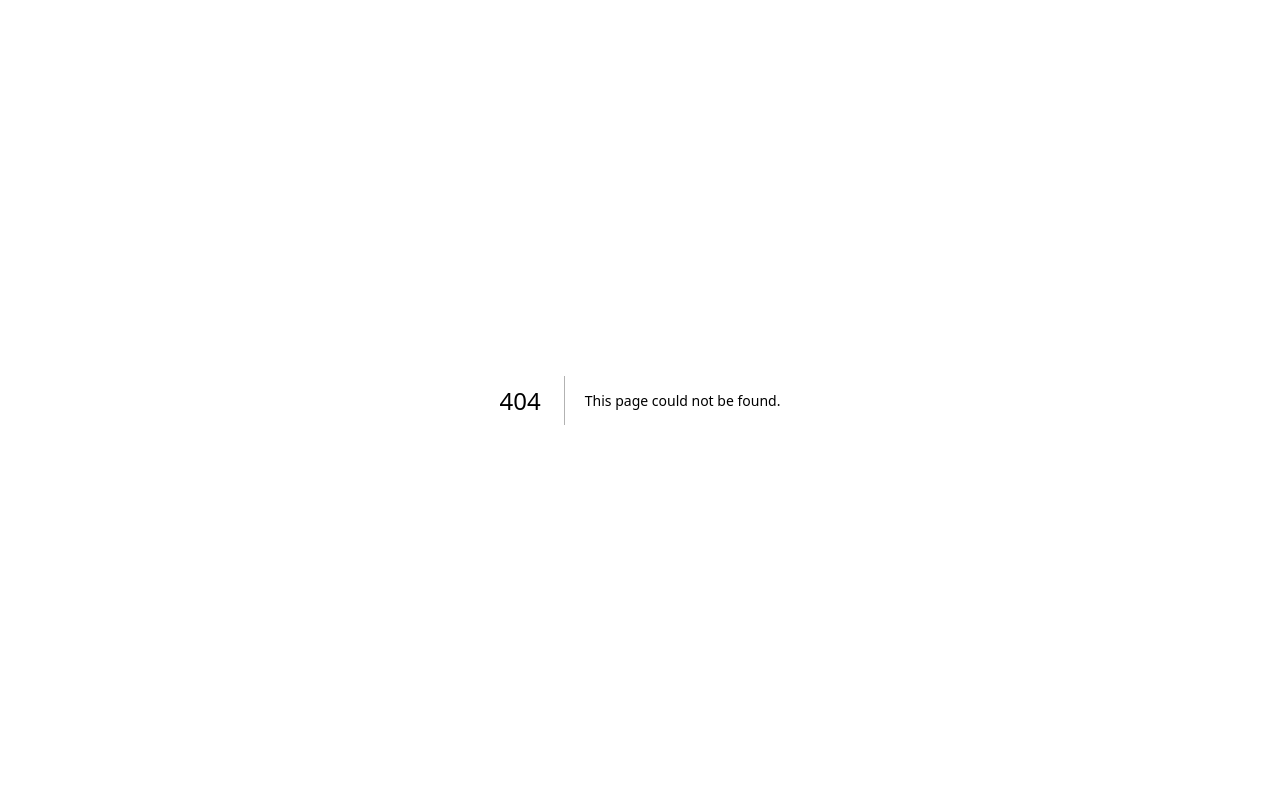
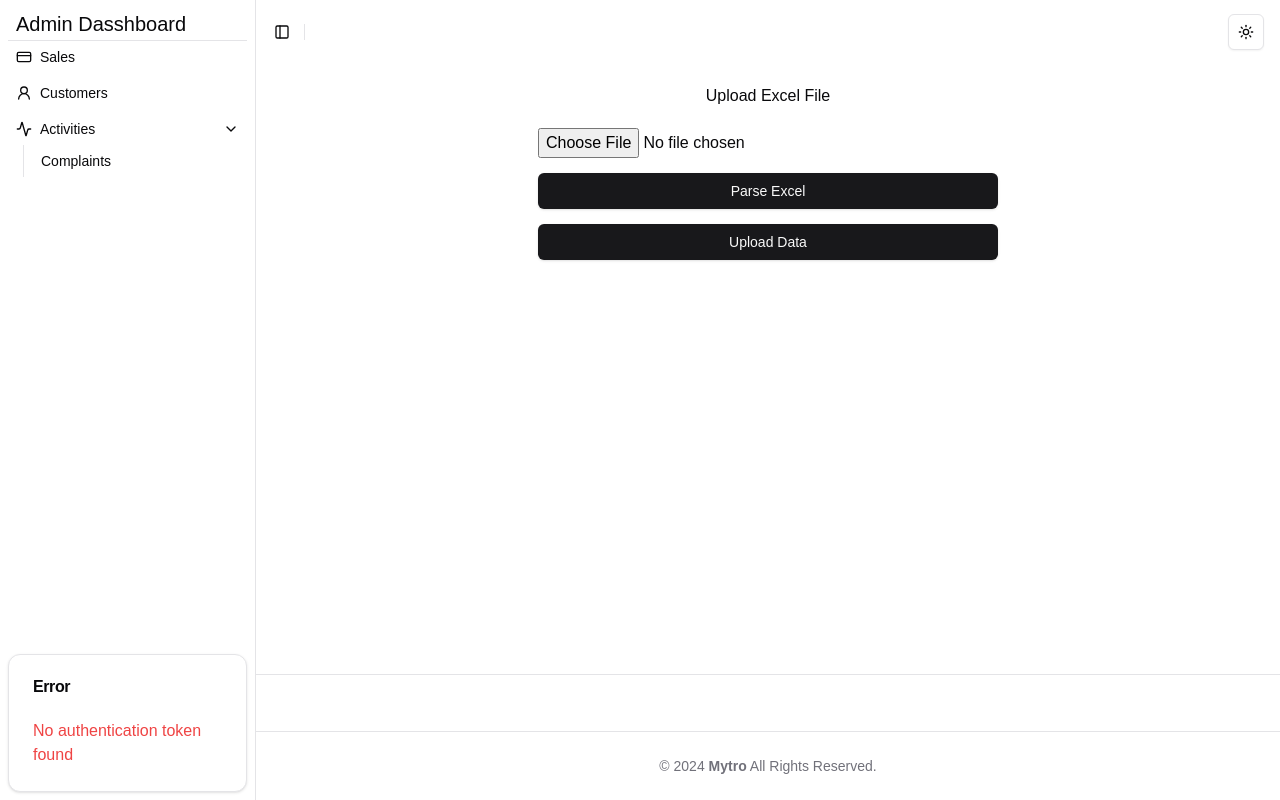
Before and after one commit to Tirth-chokshi/crm-frontend, a Next.js app: page /dashboard/customers/bulk in a window 1280 px wide. Before the commit this address had no page. Built offline with nearby package versions, Linux system fonts and the light colour scheme.

Commit message:
bulk upload page created

```diff
--- /dev/null
+++ b/src/app/dashboard/customers/bulk/page.jsx
@@ -0,0 +1,101 @@
+"use client";
+import React, { useState } from "react";
+import { Button } from "@/components/ui/button";
+import * as XLSX from "xlsx";
+
+export default function UploadExcelPage() {
+  const [selectedFile, setSelectedFile] = useState(null);
+  const [parsedData, setParsedData] = useState([]);
+  const [uploading, setUploading] = useState(false);
+
+  const handleFileChange = (e) => {
+    const file = e.target.files[0];
+    setSelectedFile(file);
+  };
+
+  const parseExcel = async () => {
+    if (!selectedFile) {
+      alert("Please upload an Excel file.");
+      return;
+    }
+
+    const reader = new FileReader();
+    reader.onload = (e) => {
+      const data = new Uint8Array(e.target.result);
+      const workbook = XLSX.read(data, { type: "array" });
+      const sheetName = workbook.SheetNames[0];
+      const worksheet = workbook.Sheets[sheetName];
+      const jsonData = XLSX.utils.sheet_to_json(worksheet);
+
+      setParsedData(jsonData);
+      console.log("Parsed Data:", jsonData);
+    };
+
+    reader.readAsArrayBuffer(selectedFile);
+  };
+
+  const uploadData = async () => {
+    if (parsedData.length === 0) {
+      alert("No data to upload. Please parse the Excel file first.");
+      return;
+    }
+
+    setUploading(true);
+    try {
+      const response = await fetch("http://localhost:8000/customers/bulk", {
+        method: "POST",
+        headers: {
+          "Content-Type": "application/json",
+        },
+        body: JSON.stringify(parsedData),
+      });
+
+      if (response.ok) {
+        alert("Customer data uploaded successfully!");
+        setParsedData([]);
+        setSelectedFile(null);
+      } else {
+        const error = await response.json();
+        console.error("Failed to upload data:", error);
+        alert("Failed to upload customer data. Please try again.");
+      }
+    } catch (err) {
+      console.error("Error while uploading data:", err);
+      alert("An error occurred during the upload. Please try again.");
+    } finally {
+      setUploading(false);
+    }
+  };
+
+  return (
+    <div style={{ padding: "20px", maxWidth: "500px", margin: "0 auto", fontFamily: "Arial, sans-serif" }}>
+      <h1 style={{ textAlign: "center", marginBottom: "20px" }}>Upload Excel File</h1>
+
+      <div style={{ display: "flex", flexDirection: "column", gap: "15px" }}>
+        {/* File Upload */}
+        <input type="file" accept=".xlsx, .xls" onChange={handleFileChange} />
+
+        <Button
+          onClick={parseExcel}>
+          Parse Excel
+        </Button>
+
+        {parsedData.length > 0 && (
+          <div style={{ marginTop: "20px" }}>
+            <h2>Parsed Data</h2>
+            <pre style={{ whiteSpace: "pre-wrap", wordWrap: "break-word", background: "#f7f7f7", padding: "10px" }}>
+              {JSON.stringify(parsedData, null, 2)}
+            </pre>
+          </div>
+        )}
+
+        <Button
+          onClick={uploadData}
+          disabled={uploading}
+        >
+          {uploading ? "Uploading..." : "Upload Data"}
+        </Button>
+      </div>
+    </div>
+  );
+}
```
